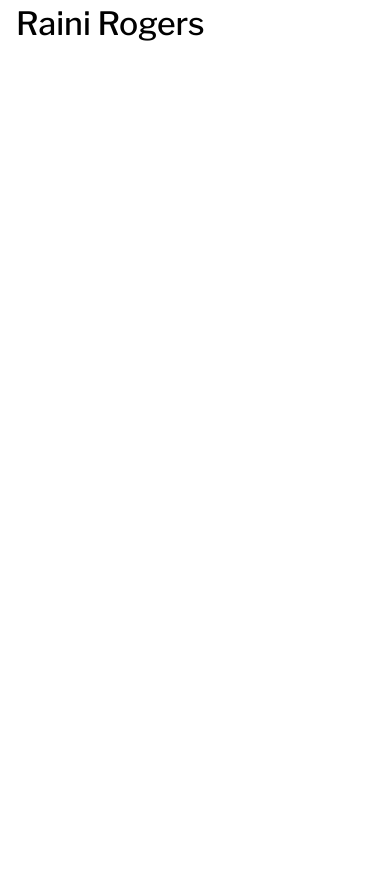
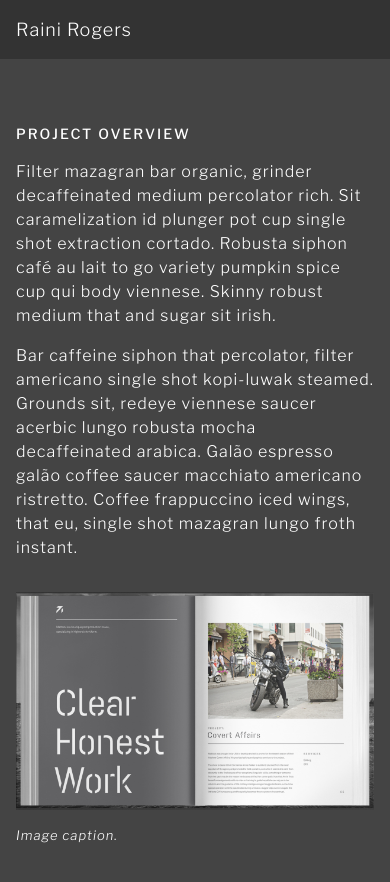
Before and after one commit to rainirogers/gra322, a plain HTML site: page project2/index.html in a window 390 px wide. Before the commit the page ends 844 px from the top, so only its background shows below. Drawn offline with nearby package versions, Linux system fonts and the light colour scheme.

Commit message:
responsive layout tuesday

```diff
--- a/project2/css/styles.css
+++ b/project2/css/styles.css
@@ -6,10 +6,28 @@ html {
 
 body {
     font-family: 'Libre Franklin', Helvetica, Arial, sans-serif;
+    font-weight: 300;
 }
 
 h1 {
+    color: #fff;
+    font-size: 18px;
+    font-weight: 300;
+    letter-spacing: 1px;
+}
+
+h2 {
+    font-size: 14px;
     font-weight: 500;
+    letter-spacing: 2px;
+    margin-bottom: 1rem;
+    text-transform: uppercase;
+}
+
+p {
+    letter-spacing: 1px;
+    line-height: 1.5;
+    margin-bottom: 1rem;
 }
 
 .grid {
@@ -20,3 +38,36 @@ h1 {
 .grid > * {
     grid-column: main;
 }
+
+header {
+    background-color: var(--gray-dark);
+    padding: 1rem 0
+}
+
+.overview {
+    background-color: var(--gray);
+    color: #fff;
+    padding: 4rem 0;
+}
+
+figure {
+    margin-top: 2rem;
+}
+
+figure img {
+    margin-bottom: 1rem;
+}
+
+figcaption {
+    font-size: 13px;
+    font-style: italic;
+    letter-spacing: 1px;
+}
+
+@media screen and (min-width: 800px) {
+    .two-column {
+        display: grid;
+        grid-gap: 3rem;
+        grid-template-columns: 1fr 1fr;
+    }
+}
--- a/project2/index.html
+++ b/project2/index.html
@@ -24,6 +24,27 @@
   <h1>Raini Rogers</h1>
 </header>
 
+<section class="overview grid">
+
+  <div class="two-column">
+
+     <div>
+      <h2>Project Overview</h2>
+      <p>Filter mazagran bar organic, grinder decaffeinated medium percolator rich. Sit caramelization id plunger pot cup single shot extraction cortado. Robusta siphon café au lait to go variety pumpkin spice cup qui body viennese. Skinny robust medium that and sugar sit irish.</p>
+      <p>Bar caffeine siphon that percolator, filter americano single shot kopi-luwak steamed. Grounds sit, redeye viennese saucer acerbic lungo robusta mocha decaffeinated arabica. Galão espresso galão coffee saucer macchiato americano ristretto. Coffee frappuccino iced wings, that eu, single shot mazagran lungo froth instant.</p>
+    </div>
+
+    <div>
+      <figure>
+        <img src="img/intro-image.jpg" alt="Scan of 2 pages of a book" />
+        <figcaption>Image caption.</figcaption>
+      </figure>
+    </div>
+
+    </div>
+
+</section>
+
   <!-- Load Scripts -->
   <script src="js/scripts.js"></script>
 
```
Also changed, not shown: project2/img/intro-image.jpg (added), 3 other files.
